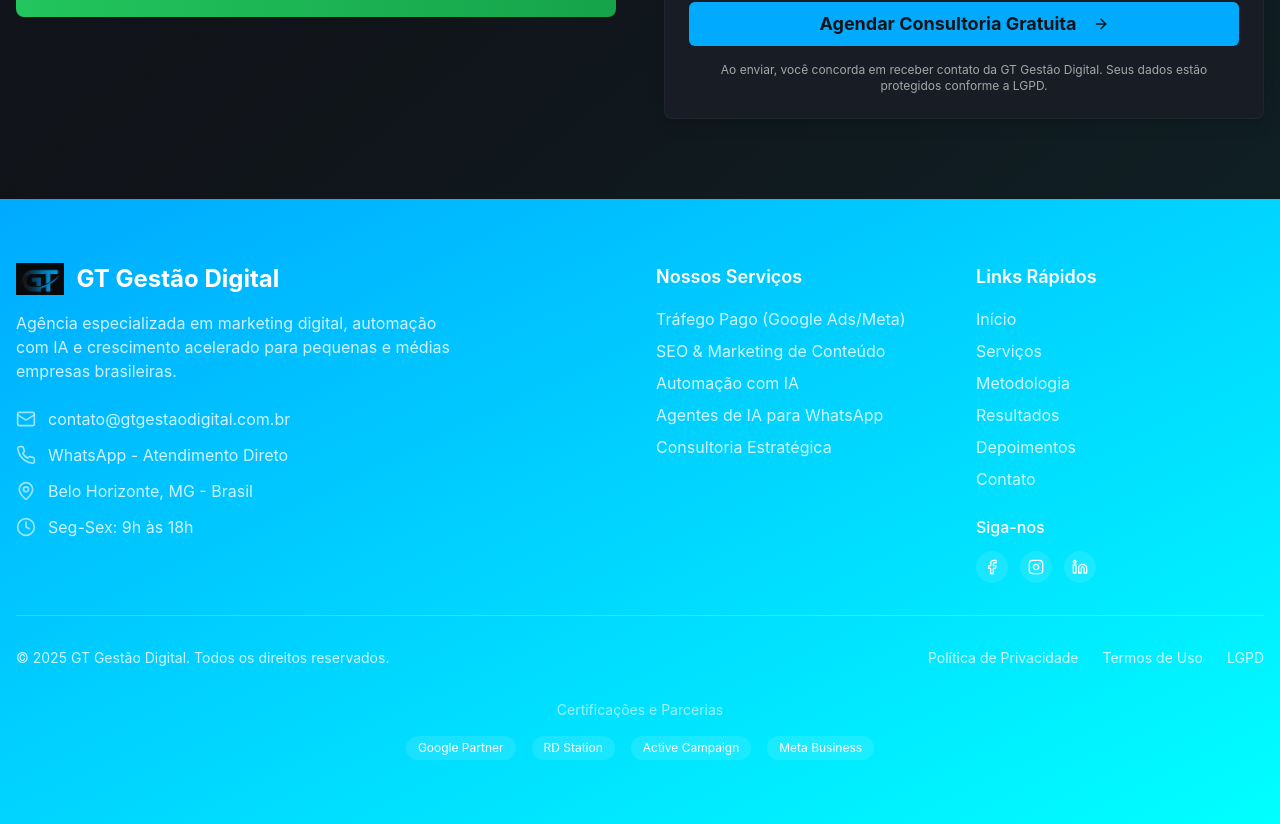
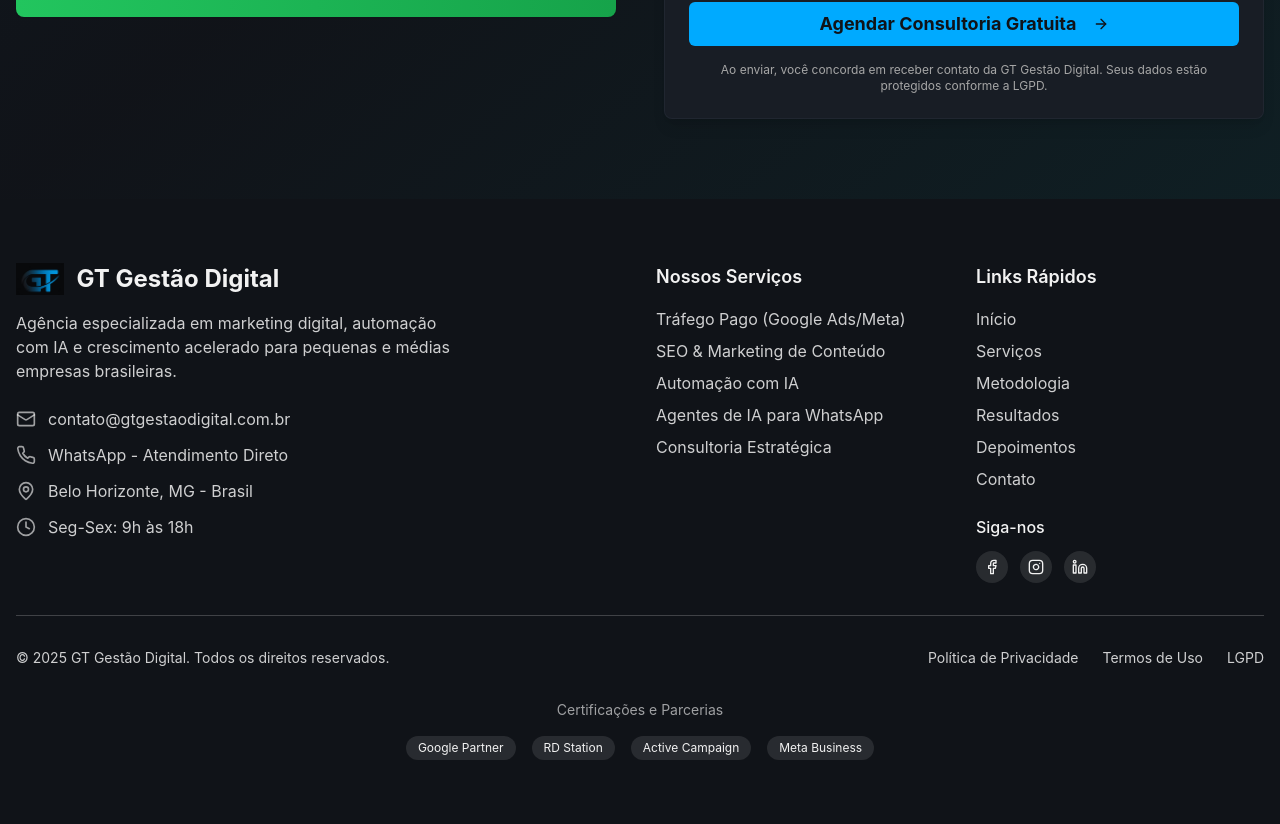
Before and after one commit to gt19889/gt-ia-digital-boost, a React (Vite) app: page / in a window 1280 px wide. Shown: the part 8424-9248 px from the top of the page. Built offline with nearby package versions, Linux system fonts and the light colour scheme.

Commit message:
Refactor: Footer background color
Update the footer background color to match the rest of the page.

```diff
--- a/src/components/Footer.tsx
+++ b/src/components/Footer.tsx
@@ -22,7 +22,7 @@ const Footer = () => {
   ];
 
   return (
-    <footer className="bg-gradient-to-br from-primary to-accent text-white">
+    <footer className="bg-background text-foreground">
       <div className="container mx-auto px-4 py-16">
         <div className="grid grid-cols-1 md:grid-cols-2 lg:grid-cols-4 gap-8">
           {/* Company Info */}
```
